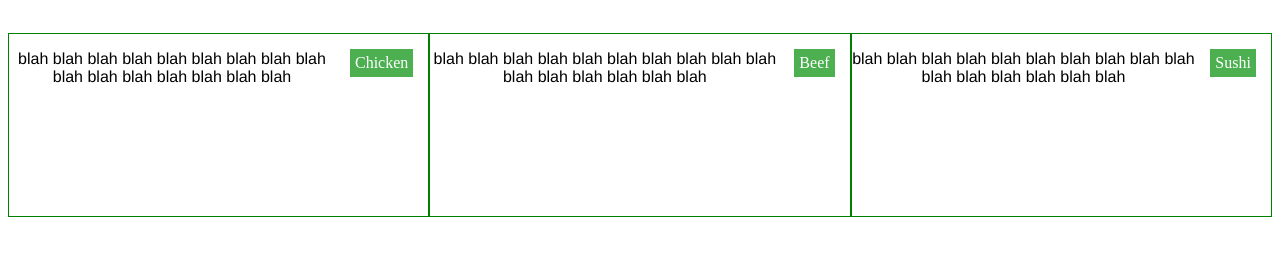
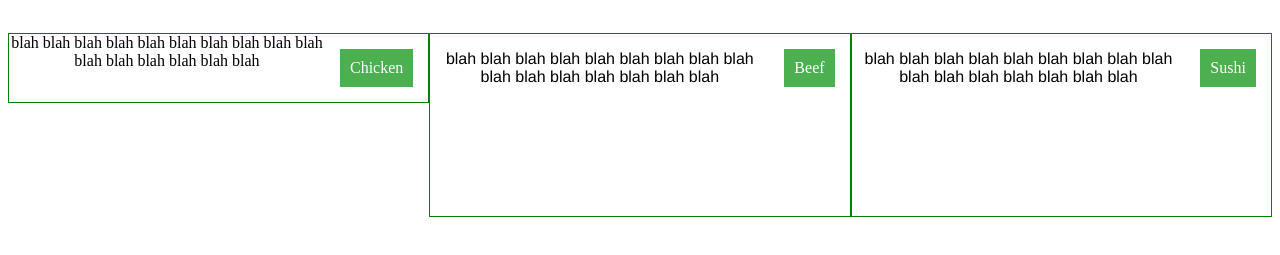
Before and after one commit to anattaxo/coursera, a plain HTML site: page module2_solution/index.html in a window 1280 px wide. Shown: the part 61-316 px from the top of the page. Drawn offline with Linux system fonts and the light colour scheme.

Commit message:
Update index.html

```diff
--- a/module2_solution/index.html
+++ b/module2_solution/index.html
@@ -9,7 +9,7 @@
   background-color: #4CAF50;
   border: 0px;
   color: white;
-  padding: 5px 5px;
+  padding: 10px 10px;
   margin: 15px;
   text-align: right;
   text-decoration: none;
@@ -176,7 +176,7 @@ p {
 <div class="row">
   <div class="col-lg-4 col-md-6 col-sm-12">
     <div class="menu_header">Chicken</div>
-    <p>blah blah blah blah blah blah blah blah blah blah blah blah blah blah blah blah</p></div>
+    <div>blah blah blah blah blah blah blah blah blah blah blah blah blah blah blah blah</div></div>
   <div class="col-lg-4 col-md-6 col-sm-12">
    <div class="menu_header"><div align="right">Beef</div></div>
     <p>blah blah blah blah blah blah blah blah blah blah blah blah blah blah blah blah</p></div>
```
